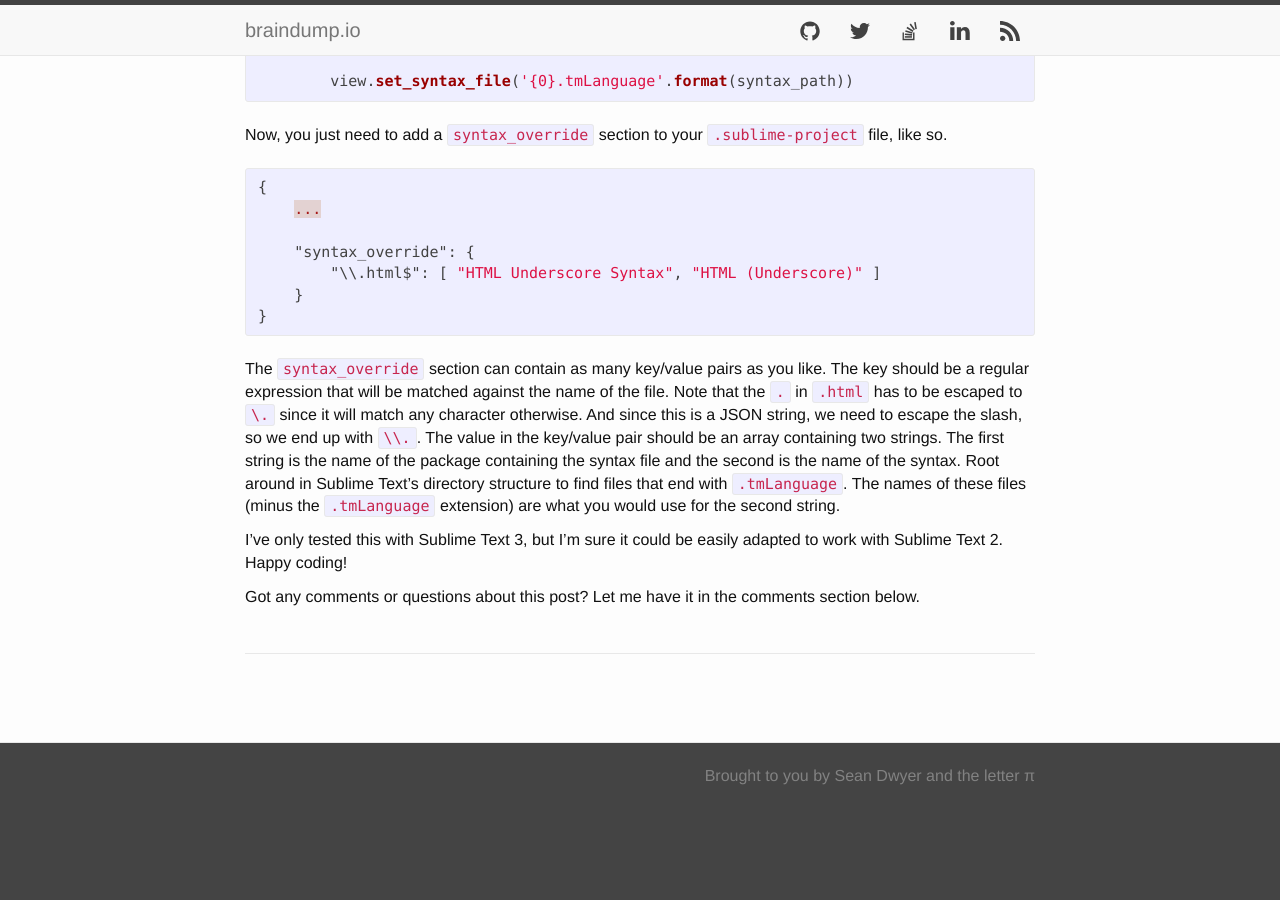
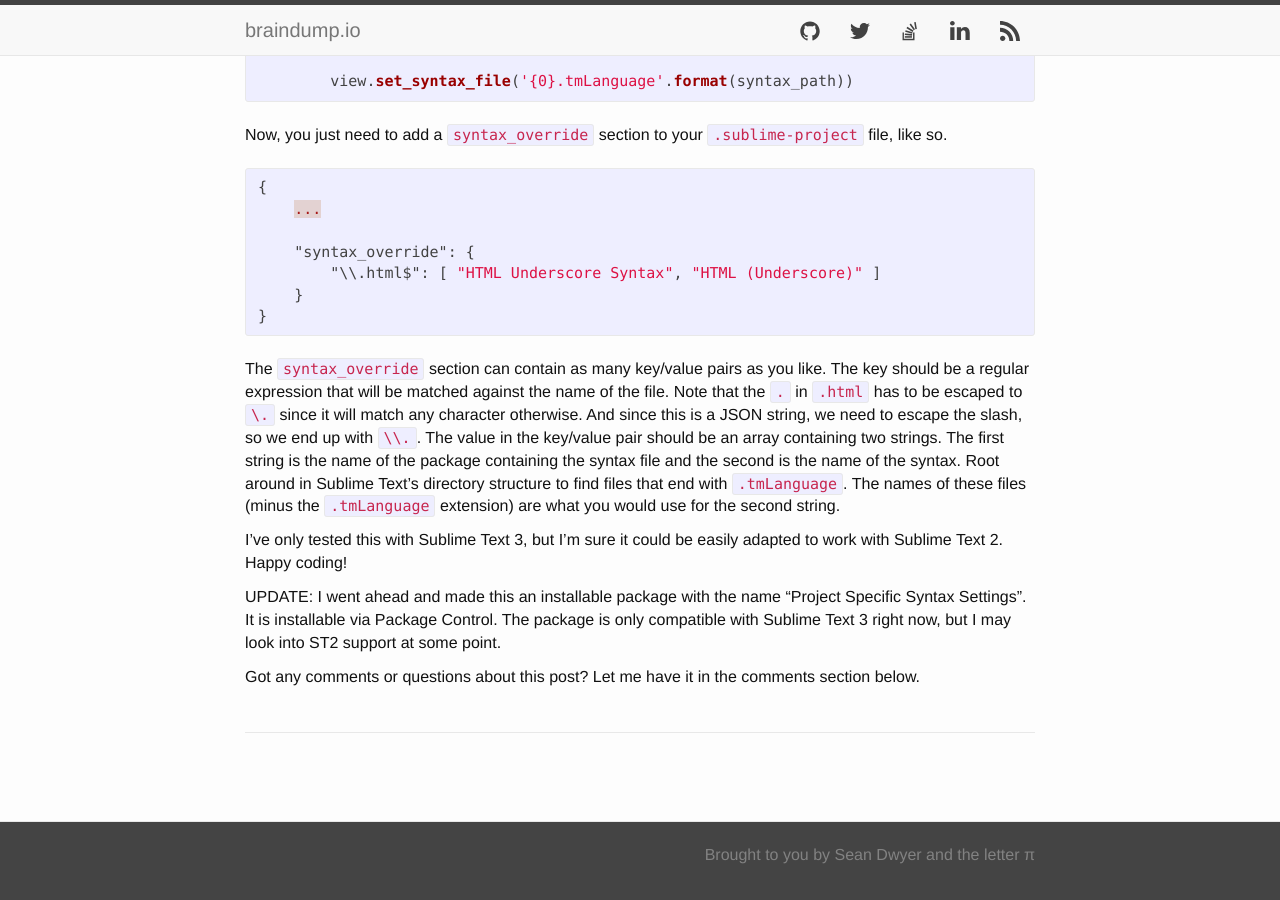
Before and after one commit to reywood/reywood.github.io, a Jekyll site: the page built from _posts/2014-09-26-project-specific-syntax-highlighting-in-sublime-text-3.md, in a window 1280 px wide and 900 px high, scrolled down 1151 px. Built offline with Jekyll 4.4.1, drawn with Linux system fonts in a browser that asks for light colours; nearby versions of some CDN libraries; comment, search, counter and statistics services are not loaded; before the commit the page ends 1972 px from its top, so only the background shows below that.

Commit message:
Mention new installable package in "Project Specific Syntax Highlighting in Sublime Text 3" post

```diff
--- a/_posts/2014-09-26-project-specific-syntax-highlighting-in-sublime-text-3.md
+++ b/_posts/2014-09-26-project-specific-syntax-highlighting-in-sublime-text-3.md
@@ -65,6 +65,8 @@ The `syntax_override` section can contain as many key/value pairs as you like. T
 
 I've only tested this with Sublime Text 3, but I'm sure it could be easily adapted to work with Sublime Text 2. Happy coding!
 
+UPDATE: I went ahead and made this an installable package with the name "Project Specific Syntax Settings". It is installable via Package Control. The package is only compatible with Sublime Text 3 right now, but I may look into ST2 support at some point.
+
 
 [meteor]: https://www.meteor.com/
 [jekyll]: http://jekyllrb.com/
```
